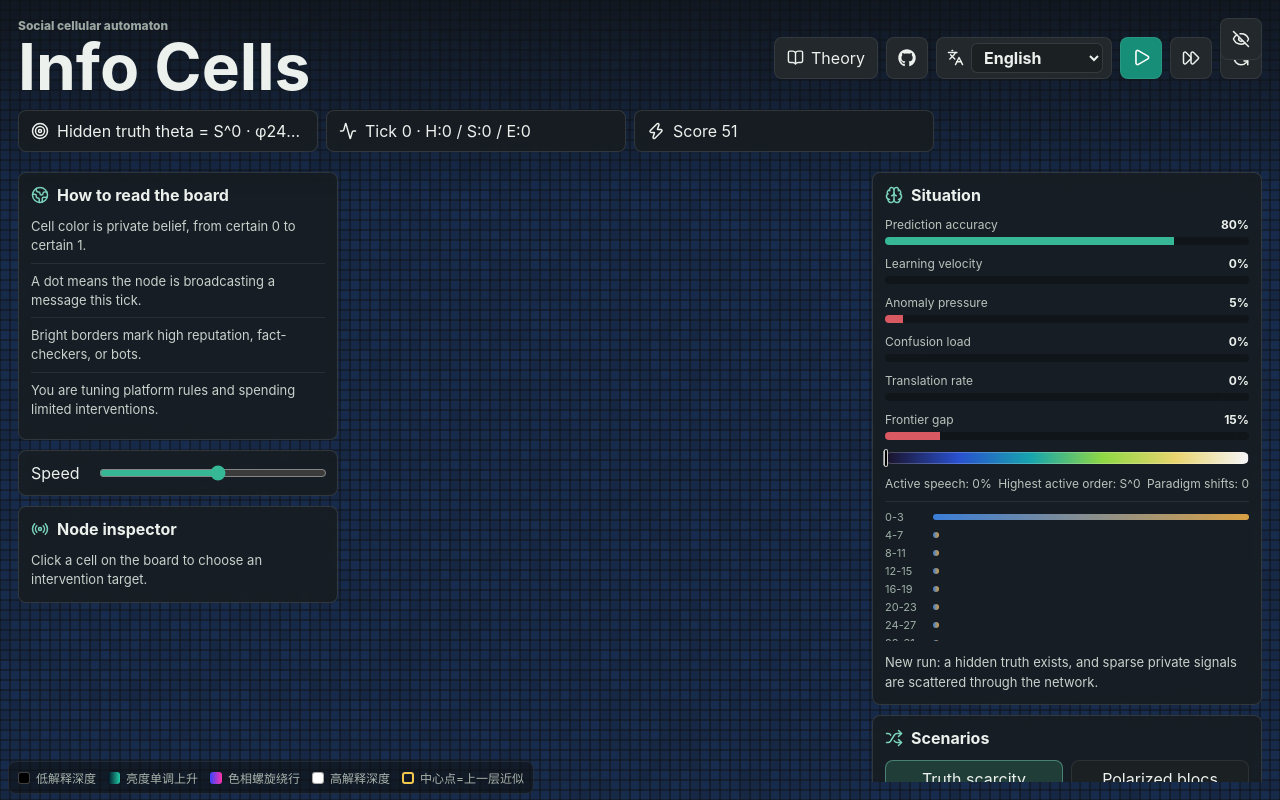
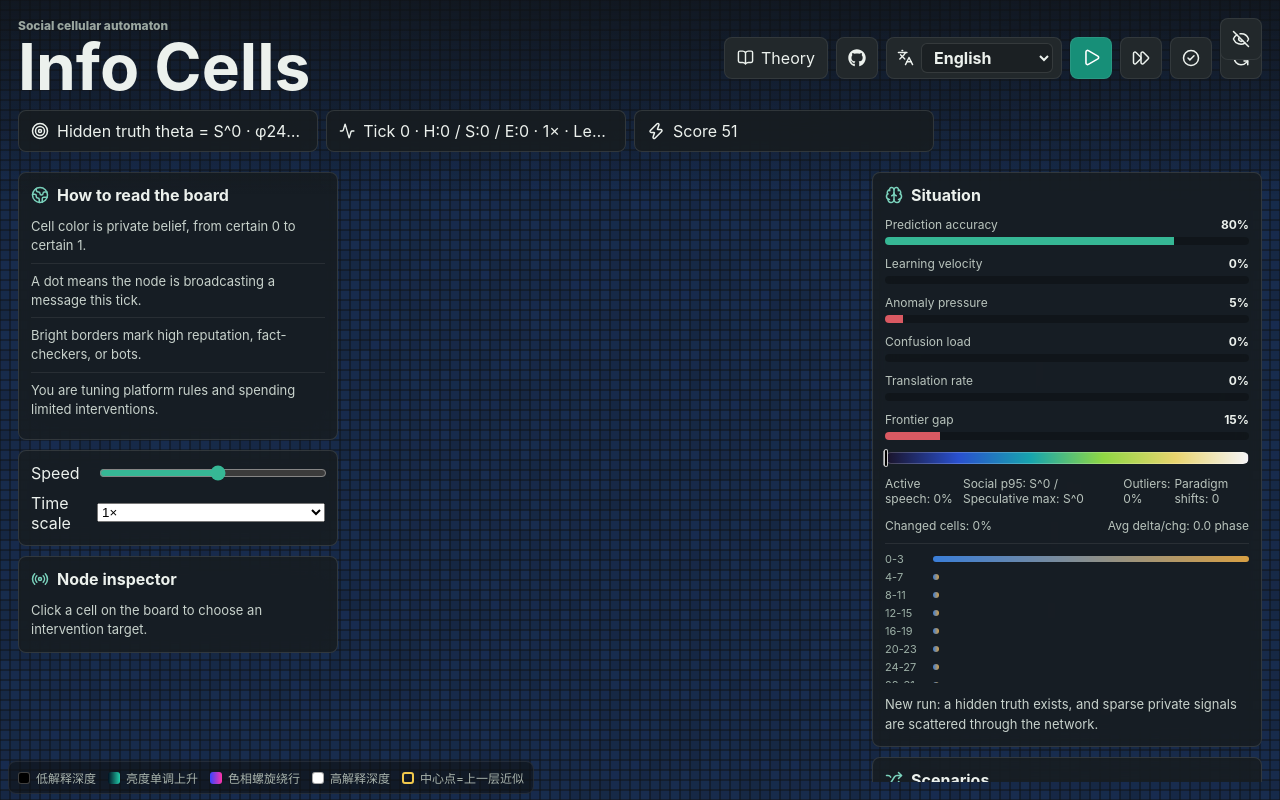
Before and after one commit to miuchan/information-game, a React (Vite) app: page / in a window 1280 px wide. Built offline with nearby package versions, Linux system fonts and the light colour scheme.

Commit message:
Tune learning loop diagnostics and simulation acceleration controls

```diff
--- a/src/main.jsx
+++ b/src/main.jsx
@@ -466,6 +466,7 @@ const VISUAL_BANDS = 256;
 const PARADIGM_JUMP = 128;
 const CHUNK_SIZE = 32;
 const ANOMALY_GAIN = 42;
+const TIME_SCALES = [1, 4, 16, 64, 256];
 const colorCache = new Map();
 
 function normalizeIndex(value) {
@@ -854,6 +855,9 @@ function stepWorld(world, options, scenarioId) {
   const frontierNeighborWindow = 180;
   const breakthroughThreshold = 1.15;
   const confusionLimit = 1.6;
+  const anomalyWave = new Float32Array(messaged.length);
+  const translationWave = new Float32Array(messaged.length);
+  const confidenceWave = new Float32Array(messaged.length);
 
   const nodes = messaged.map((node) => {
     const contextStress = stressAt(node.x, node.y, world);
@@ -914,14 +918,20 @@ function stepWorld(world, options, scenarioId) {
     const lagToMax = currentMaxTheoryIndex - node.theoryIndex;
     const closeToFrontier = lagToMax >= 0 && lagToMax <= frontierLagWindow;
     const frontierContact = neighbors[node.id].some((ni) => messaged[ni].theoryIndex >= currentMaxTheoryIndex - frontierNeighborWindow);
-    if ((confusionMemory > 1.2 || anomalyMemory > 1.8 || currentMaxTheoryIndex - node.theoryIndex > 96) && frontierContact) {
-      const translatorNearby = neighbors[node.id].some(
-        (ni) => messaged[ni].theoryIndex > node.theoryIndex && (messaged[ni].reputation || 0) >= 5,
-      );
-      if (translatorNearby) {
-        confusionMemory = clamp(confusionMemory * 0.72, 0, 6);
-        anomalyMemory = clamp(anomalyMemory + 0.32, 0, 6);
-        translation = clamp(translation + 0.4, 0, 6);
+    if ((confusionMemory > 1.0 || anomalyMemory > 1.4 || currentMaxTheoryIndex - node.theoryIndex > 96) && frontierContact) {
+      let bestScore = -Infinity;
+      neighbors[node.id].forEach((ni) => {
+        const other = messaged[ni];
+        const distance = other.theoryIndex - node.theoryIndex;
+        if (distance <= 24 || distance > PHASES * 0.9) return;
+        const score = (other.reputation || 0) * 0.35 + (other.translation || 0) * 0.45 + (other.confidence || 0) * 0.2;
+        if (score > bestScore) bestScore = score;
+      });
+      if (bestScore > 0) {
+        const effectiveness = clamp(bestScore / 8, 0.2, 1);
+        confusionMemory = clamp(confusionMemory * (0.88 - 0.2 * effectiveness), 0, 6);
+        anomalyMemory = clamp(anomalyMemory + 0.2 + 0.45 * effectiveness, 0, 6);
+        translation = clamp(translation + 0.28 + 0.4 * effectiveness, 0, 6);
       }
     }
     const interpretableConfusion = confusionMemory < confusionLimit || (frontierContact && anomalyMemory > breakthroughThreshold * 1.4);
@@ -935,8 +945,20 @@ function stepWorld(world, options, scenarioId) {
       anomalyMemory *= 0.25;
       confusionMemory *= 0.5;
       translation = clamp(translation + 0.8, 0, 6);
+      neighbors[node.id].forEach((ni) => {
+        if (messaged[ni].theoryIndex >= nextTheoryIndex) return;
+        anomalyWave[ni] += 0.2;
+        translationWave[ni] += 0.14;
+        confidenceWave[ni] += 0.05;
+      });
     }
     if (revealTick && (node.checked || rng() < settings.publicEvidenceRate * EVOLUTION_PACE.revealAudience)) anomalyMemory = clamp(anomalyMemory + 0.45, 0, 6);
+
+    const microLearnGain = Math.floor(productive * 12)
+      + (anomalyMemory > 1.7 ? 2 : 0)
+      + (anomalyMemory > 2.5 ? 4 : 0)
+      + (translation > 1 ? 2 : 0);
+    if (microLearnGain > 0) nextTheoryIndex = normalizeIndex(nextTheoryIndex + microLearnGain);
 
     const nextAction = nextTheoryIndex;
     const spent = node.message === 0 ? 0 : node.type === 'attention' || node.type === 'agitator' ? 2 : 1;
@@ -956,6 +978,12 @@ function stepWorld(world, options, scenarioId) {
       translation,
       exposureDepth,
     };
+  });
+
+  nodes.forEach((node, i) => {
+    if (anomalyWave[i] > 0) node.anomalyMemory = clamp(node.anomalyMemory + anomalyWave[i], 0, 6);
+    if (translationWave[i] > 0) node.translation = clamp((node.translation || 0) + translationWave[i], 0, 6);
+    if (confidenceWave[i] > 0) node.confidence = clamp(node.confidence + confidenceWave[i], 0.05, 0.99);
   });
 
   if (revealTick) {
@@ -1036,11 +1064,17 @@ function getMetrics(world) {
   const anomaly = world.nodes.reduce((sum, n) => sum + n.anomalyMemory, 0) / total / 4;
   const confusionLoad = world.nodes.reduce((sum, n) => sum + (n.confusionMemory || 0), 0) / total / 6;
   const translationRate = world.nodes.reduce((sum, n) => sum + (n.translation || 0), 0) / total / 6;
-  const learningVelocity = world.nodes.reduce((sum, n) => sum + Math.abs(n.theoryIndex - n.prevTheoryIndex), 0) / total / PARADIGM_JUMP;
+  const deltas = world.nodes.map((n) => Math.abs(n.theoryIndex - n.prevTheoryIndex));
+  const changed = deltas.filter((value) => value > 0);
+  const changedCellsRate = changed.length / total;
+  const avgDeltaPerChanged = changed.length ? changed.reduce((sum, value) => sum + value, 0) / changed.length : 0;
+  const learningVelocity = clamp(changedCellsRate * (avgDeltaPerChanged / Math.max(1, PARADIGM_JUMP * 1.5)), 0, 1);
   const socialFrontier = world.socialFrontierRank ?? percentile(world.nodes.map((n) => n.theoryIndex), 0.95);
   const exposureFrontier = world.exposureFrontierRank ?? Math.min(world.frontier ?? world.hiddenIndex, socialFrontier + PARADIGM_JUMP * 2);
   const frontierGap = clamp((world.hiddenIndex - socialFrontier) / (PHASES * 2), 0, 1);
-  const highestOrder = orderOf(world.nodes.reduce((max, n) => Math.max(max, n.theoryIndex), 0));
+  const speculativeOrder = orderOf(world.nodes.reduce((max, n) => Math.max(max, n.theoryIndex), 0));
+  const highestStableOrder = orderOf(socialFrontier);
+  const outlierRate = world.nodes.filter((n) => n.theoryIndex > socialFrontier + PARADIGM_JUMP * 2).length / total;
   const orderSkylineCounts = new Array(ORDERS).fill(0);
   world.nodes.forEach((node) => {
     orderSkylineCounts[orderOf(node.theoryIndex)] += 1;
@@ -1060,7 +1094,11 @@ function getMetrics(world) {
     translationRate: clamp(translationRate, 0, 1),
     learningVelocity: clamp(learningVelocity, 0, 1),
     frontierGap,
-    highestOrder,
+    changedCellsRate: clamp(changedCellsRate, 0, 1),
+    avgDeltaPerChanged,
+    highestStableOrder,
+    speculativeOrder,
+    outlierRate: clamp(outlierRate, 0, 1),
     socialFrontier,
     exposureFrontier,
     orderSkyline,
@@ -1180,9 +1218,10 @@ function CellCanvas({
         const brightness = 0.52 + node.confidence * 0.58;
         ctx.fillStyle = baseColor;
         ctx.globalAlpha = brightness;
-        ctx.fillRect(sx + 0.5, sy + 0.5, cell - 1, cell - 1);
+        const fillInset = cell >= 6 ? 0.5 : 0;
+        ctx.fillRect(sx + fillInset, sy + fillInset, Math.max(1, cell - fillInset * 2), Math.max(1, cell - fillInset * 2));
         ctx.globalAlpha = 1;
-        if (visibleIndex > 0) {
+        if (visibleIndex > 0 && cell >= 8) {
           ctx.fillStyle = indexToColor(Math.max(0, visibleIndex - Math.floor(MAX_THEORY_INDEX / VISUAL_BANDS)));
           ctx.globalAlpha = 0.72;
           ctx.beginPath();
@@ -1190,7 +1229,7 @@ function CellCanvas({
           ctx.fill();
           ctx.globalAlpha = 1;
         }
-        if (node.message !== 0) {
+        if (node.message !== 0 && cell >= 8) {
           ctx.fillStyle = node.message > 0 ? '#f3fbff' : '#ffe7e1';
           ctx.globalAlpha = 0.75;
           ctx.beginPath();
@@ -1198,16 +1237,16 @@ function CellCanvas({
           ctx.fill();
           ctx.globalAlpha = 1;
         }
-        if (node.productiveSignal > 0.55) {
+        if (node.productiveSignal > 0.55 && cell >= 7) {
           ctx.strokeStyle = indexToColor(Math.min(MAX_THEORY_INDEX, visibleIndex + Math.floor(MAX_THEORY_INDEX / VISUAL_BANDS)));
           ctx.lineWidth = Math.max(1, cell * 0.09);
           ctx.strokeRect(sx + 1.5, sy + 1.5, cell - 3, cell - 3);
-        } else if (node.confusionMemory > 1.4) {
+        } else if (node.confusionMemory > 1.4 && cell >= 7) {
           ctx.strokeStyle = 'rgba(70,70,70,.55)';
           ctx.lineWidth = Math.max(1, cell * 0.08);
           ctx.strokeRect(sx + 2, sy + 2, cell - 4, cell - 4);
         }
-        if (node.reputation >= 6 || node.type === 'checker' || node.type === 'bot') {
+        if ((node.reputation >= 6 || node.type === 'checker' || node.type === 'bot') && cell >= 9) {
           ctx.strokeStyle = node.type === 'checker' ? '#f1c84c' : node.type === 'bot' ? '#7b5cf0' : 'rgba(255,255,255,.7)';
           ctx.lineWidth = Math.max(1, cell * 0.12);
           ctx.strokeRect(sx + 1, sy + 1, cell - 2, cell - 2);
@@ -1414,6 +1453,7 @@ function App() {
   const [world, setWorld] = useState(() => createWorld(Date.now(), 'scarce', viewportGrid()));
   const [running, setRunning] = useState(false);
   const [speed, setSpeed] = useState(290);
+  const [timeScale, setTimeScale] = useState(1);
   const [selected, setSelected] = useState(null);
   const [camera, setCamera] = useState({ x: 0, y: 0, zoom: 1 });
   const [budget, setBudget] = useState(9);
@@ -1466,10 +1506,14 @@ function App() {
   useEffect(() => {
     if (!running) return undefined;
     const id = setInterval(() => {
-      setWorld((current) => stepWorld(current, options, scenario));
+      setWorld((current) => {
+        let next = current;
+        for (let i = 0; i < timeScale; i += 1) next = stepWorld(next, options, scenario);
+        return next;
+      });
     }, speed);
     return () => clearInterval(id);
-  }, [running, speed, options, scenario]);
+  }, [running, speed, timeScale, options, scenario]);
 
   function reset(nextScenario = scenario) {
     setScenario(nextScenario);
@@ -1486,6 +1530,25 @@ function App() {
     setBudget((b) => b - item.cost);
     setWorld((current) => applyIntervention(current, kind, selected));
   }
+
+  function fastForwardToLift(maxTicks = 5000) {
+    setWorld((current) => {
+      let next = current;
+      const initialOrder = orderOf(current.socialFrontierRank ?? current.hiddenIndex);
+      const initialParadigm = current.paradigmShiftCount;
+      for (let i = 0; i < maxTicks; i += 1) {
+        next = stepWorld(next, options, scenario);
+        const nextOrder = orderOf(next.socialFrontierRank ?? next.hiddenIndex);
+        if (next.paradigmShiftCount > initialParadigm || nextOrder > initialOrder) break;
+      }
+      return next;
+    });
+  }
+
+  let diagnosticState = 'Learning';
+  if (metrics.translationRate < 0.01 && metrics.anomaly > 0.15) diagnosticState = 'Translation stalled';
+  else if (metrics.learningVelocity < 0.01 && metrics.active > 0.1) diagnosticState = 'Discursive stagnation';
+  else if (metrics.confusionLoad > 0.45) diagnosticState = 'Overwhelmed';
 
   const score = Math.round((metrics.predictionAccuracy * 0.45 + metrics.scope * 0.25 + metrics.depth * 0.2 + (1 - metrics.anomaly) * 0.1) * 100);
 
@@ -1518,6 +1581,12 @@ function App() {
             <section className="panel-block compact">
               <label htmlFor="speed">{copy.sections.speed}</label>
               <input id="speed" type="range" min="60" max="520" step="20" value={580 - speed} onChange={(e) => setSpeed(580 - Number(e.target.value))} />
+              <label htmlFor="timescale">Time scale</label>
+              <select id="timescale" value={timeScale} onChange={(e) => setTimeScale(Number(e.target.value))}>
+                {TIME_SCALES.map((value) => (
+                  <option key={value} value={value}>{value}×</option>
+                ))}
+              </select>
             </section>
 
             <section className="panel-block node-card">
@@ -1571,6 +1640,9 @@ function App() {
                 <button className="icon-button" onClick={() => setWorld((current) => stepWorld(current, options, scenario))} type="button" title={copy.meta.step}>
                   <FastForward size={18} />
                 </button>
+                <button className="icon-button" onClick={() => fastForwardToLift()} type="button" title="Fast-forward to next lift event">
+                  <CheckCircle2 size={18} />
+                </button>
                 <button className="icon-button" onClick={() => reset()} type="button" title={copy.meta.reset}>
                   <RefreshCcw size={18} />
                 </button>
@@ -1584,7 +1656,7 @@ function App() {
               </div>
               <div>
                 <Activity size={18} />
-                <span>{copy.strip.tick} {world.tick} · H:{orderOf(world.hiddenIndex)} / S:{orderOf(metrics.socialFrontier)} / E:{orderOf(metrics.exposureFrontier)}</span>
+                <span>{copy.strip.tick} {world.tick} · H:{orderOf(world.hiddenIndex)} / S:{orderOf(metrics.socialFrontier)} / E:{orderOf(metrics.exposureFrontier)} · {timeScale}× · {diagnosticState}</span>
               </div>
               <div>
                 <Zap size={18} />
@@ -1620,8 +1692,13 @@ function App() {
           </div>
           <div className="split-stat">
             <span>Active speech: {Math.round(metrics.active * 100)}%</span>
-            <span>Highest active order: S^{metrics.highestOrder}</span>
+            <span>Social p95: S^{metrics.highestStableOrder} / Speculative max: S^{metrics.speculativeOrder}</span>
+            <span>Outliers: {Math.round(metrics.outlierRate * 100)}%</span>
             <span>Paradigm shifts: {world.paradigmShiftCount}</span>
+          </div>
+          <div className="split-stat">
+            <span>Changed cells: {Math.round(metrics.changedCellsRate * 100)}%</span>
+            <span>Avg delta/chg: {metrics.avgDeltaPerChanged.toFixed(1)} phase</span>
           </div>
           <div className="order-skyline">
             {orderBands.map((band) => (
```
